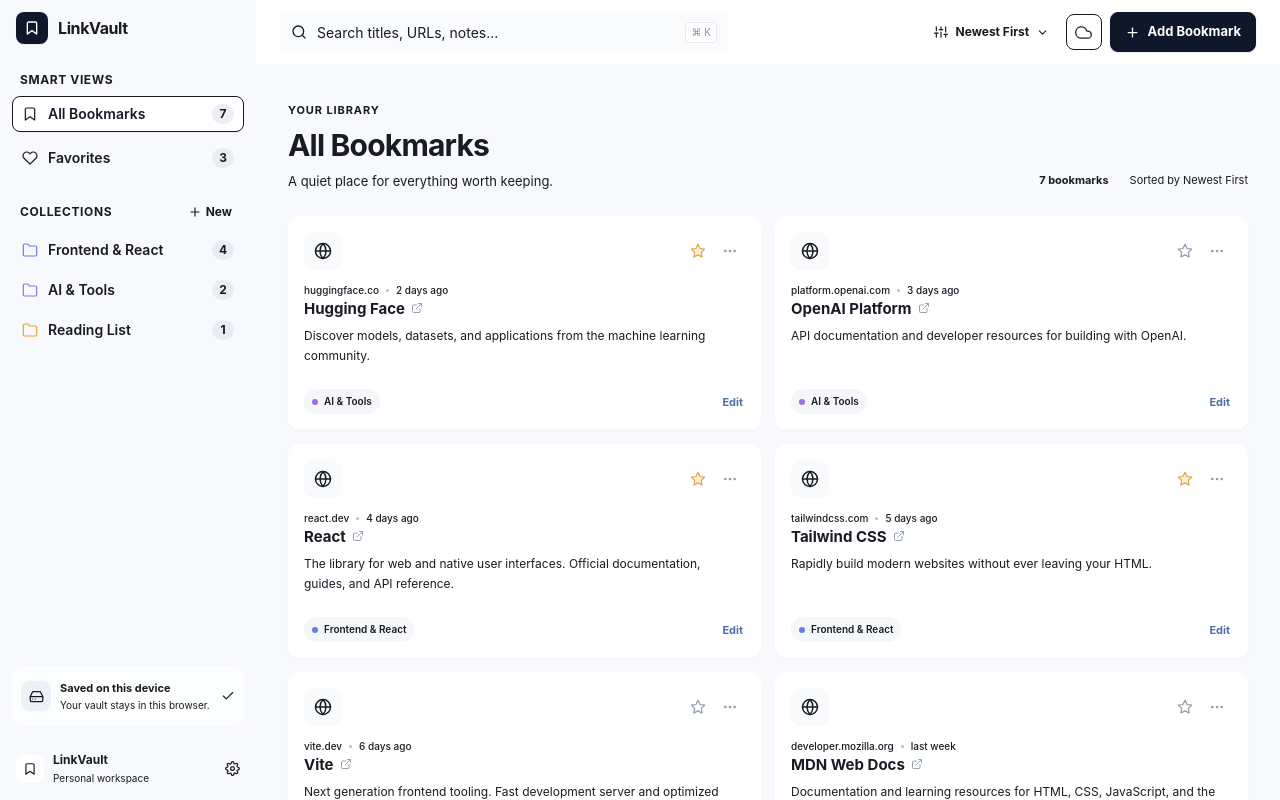
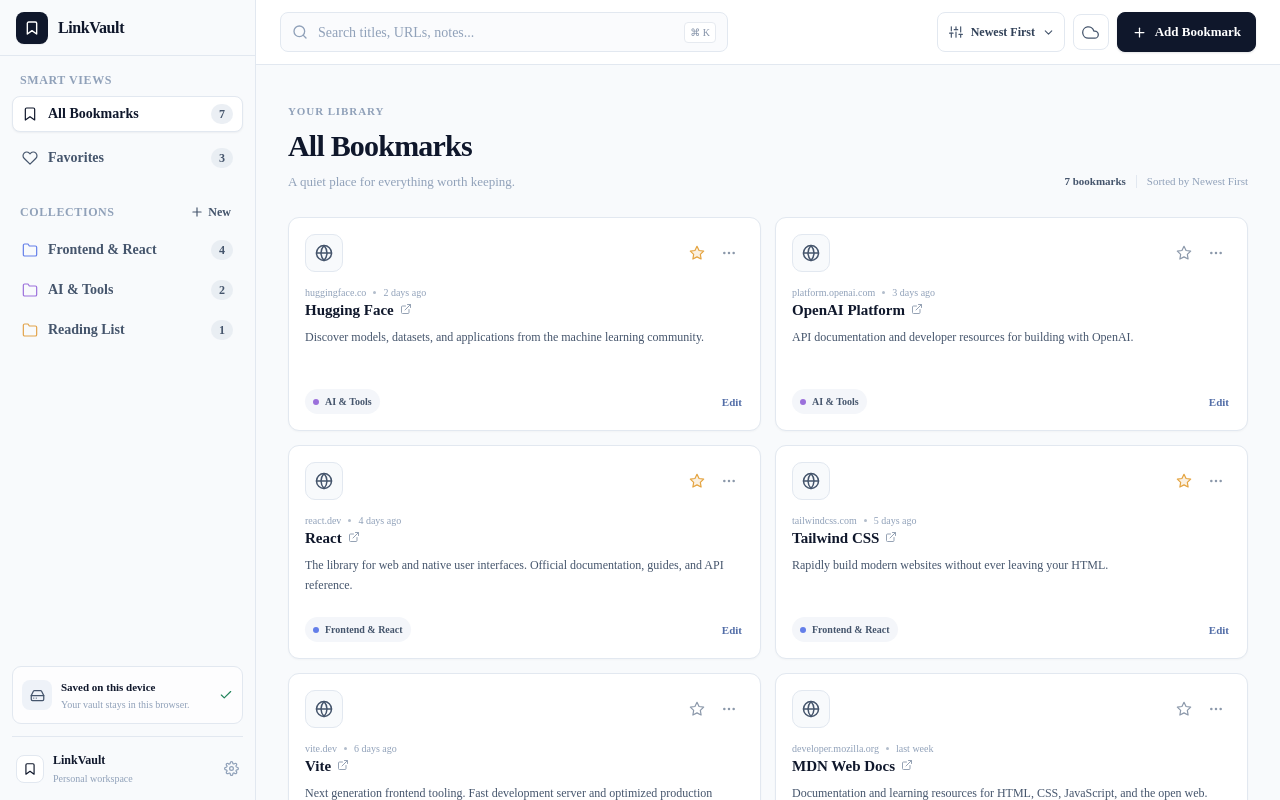
Before and after one commit to modewika1-star/Link-Vault, a React (Vite) app: page / in a window 1280 px wide. Shown: the top 800 px of the page. Built offline with nearby package versions, Linux system fonts and the light colour scheme.

Commit message:
style: align design tokens with Figma viewer

```diff
--- a/src/styles/design-tokens.css
+++ b/src/styles/design-tokens.css
@@ -1,73 +1,28 @@
-:root {
-  /* Colors */
-  --ds-color-brand: #6257e8;
-  --ds-color-brand-hover: #5045d4;
-  --ds-color-canvas: #f8f9fc;
-  --ds-color-surface: #ffffff;
-  --ds-color-ink: #191a24;
-  --ds-color-ink-muted: #777b8c;
-  --ds-color-line: #e7e8ef;
-  --ds-color-success: #16865b;
-  --ds-color-danger: #d64545;
-
-  /* Typography */
-  --ds-font-family: Inter, ui-sans-serif, system-ui, sans-serif;
-  --ds-font-size-xs: 0.75rem;
-  --ds-font-size-sm: 0.875rem;
-  --ds-font-size-base: 1rem;
-  --ds-font-size-lg: 1.125rem;
-  --ds-font-size-xl: 1.25rem;
-  --ds-font-size-2xl: 1.5rem;
-  --ds-font-size-3xl: 1.875rem;
-
-  /* Spacing */
-  --ds-space-page: 1.5rem;
-  --ds-space-section: 3rem;
-  --ds-space-card: 1.25rem;
-
-  /* Radius */
-  --ds-radius-control: 0.625rem;
-  --ds-radius-card: 1rem;
-  --ds-radius-panel: 1.5rem;
-  --ds-radius-pill: 9999px;
-
-  /* Layout */
-  --ds-container-width: 76rem;
-  --ds-sidebar-width: 16rem;
-
-  /* Shadows */
-  --ds-shadow-card: 0 2px 12px rgb(20 24 40 / 5%);
+:root{
+  --lv-canvas:#f8fafc;
+  --lv-sidebar:#f8fafc;
+  --lv-surface:#fff;
+  --lv-ink:#0f172b;
+  --lv-ink-soft:#314158;
+  --lv-secondary:#45556c;
+  --lv-muted:#90a1b9;
+  --lv-line:#e2e8f0;
+  --lv-line-soft:#edf1f6;
+  --lv-success:#21845b;
+  --lv-danger:#c74650;
+  --lv-shadow-card:0 1px 2px rgb(15 23 42 / 5%);
+  --lv-shadow-menu:0 12px 30px rgb(15 23 42 / 12%);
+  --lv-font-family:"Segoe UI",system-ui,-apple-system,BlinkMacSystemFont,sans-serif;
 }
-
-@theme inline {
-  --color-brand: var(--ds-color-brand);
-  --color-brand-hover: var(--ds-color-brand-hover);
-  --color-canvas: var(--ds-color-canvas);
-  --color-surface: var(--ds-color-surface);
-  --color-ink: var(--ds-color-ink);
-  --color-ink-muted: var(--ds-color-ink-muted);
-  --color-line: var(--ds-color-line);
-  --color-success: var(--ds-color-success);
-  --color-danger: var(--ds-color-danger);
-
-  --font-sans: var(--ds-font-family);
-
-  --text-token-xs: var(--ds-font-size-xs);
-  --text-token-sm: var(--ds-font-size-sm);
-  --text-token-base: var(--ds-font-size-base);
-  --text-token-lg: var(--ds-font-size-lg);
-  --text-token-xl: var(--ds-font-size-xl);
-  --text-token-2xl: var(--ds-font-size-2xl);
-  --text-token-3xl: var(--ds-font-size-3xl);
-
-  --spacing-page: var(--ds-space-page);
-  --spacing-section: var(--ds-space-section);
-  --spacing-card: var(--ds-space-card);
-
-  --radius-control: var(--ds-radius-control);
-  --radius-card: var(--ds-radius-card);
-  --radius-panel: var(--ds-radius-panel);
-  --radius-pill: var(--ds-radius-pill);
-
-  --shadow-card: var(--ds-shadow-card);
+@theme inline{
+  --color-brand:var(--lv-ink);
+  --color-canvas:var(--lv-canvas);
+  --color-surface:var(--lv-surface);
+  --color-ink:var(--lv-ink);
+  --color-ink-muted:var(--lv-muted);
+  --color-line:var(--lv-line);
+  --color-success:var(--lv-success);
+  --color-danger:var(--lv-danger);
+  --font-sans:var(--lv-font-family);
+  --shadow-card:var(--lv-shadow-card);
 }
```
